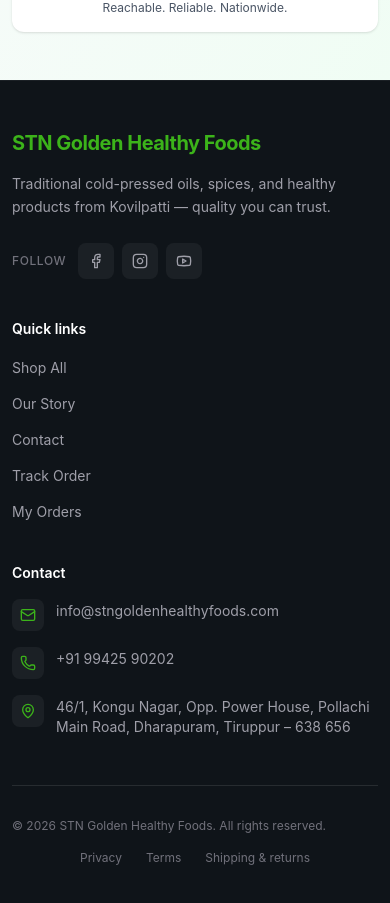
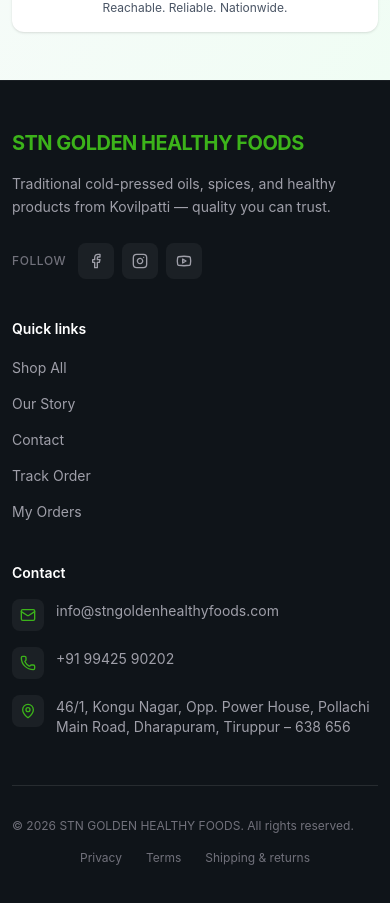
Before and after one commit to psmpasupathi009/stn, a Next.js app: page /home in a window 390 px wide. Shown: the part 1238-2141 px from the top of the page. Built offline with nearby package versions, Linux system fonts and the light colour scheme; no server answers; the database is empty.

Commit message:
fixing name

```diff
--- a/app/admin/dashboard/page.tsx
+++ b/app/admin/dashboard/page.tsx
@@ -954,7 +954,7 @@ export default function AdminDashboard() {
       // Header
       doc.setFontSize(20)
       doc.setFont('helvetica', 'bold')
-      doc.text('STN Products', margin, y)
+      doc.text('STN PRODUCTS', margin, y)
       y += 6
       doc.setFontSize(10)
       doc.setFont('helvetica', 'normal')
--- a/app/home/checkout/page.tsx
+++ b/app/home/checkout/page.tsx
@@ -201,7 +201,7 @@ function CheckoutContent() {
           key: data.key,
           amount: Math.round(totalAmount * 100),
           currency: 'INR',
-          name: 'STN Products',
+          name: 'STN PRODUCTS',
           description: isBuyNow ? 'Buy Now Order' : 'Cart Order',
           order_id: data.razorpayOrderId,
           handler: async function (response: { razorpay_order_id: string; razorpay_payment_id: string; razorpay_signature: string }) {
--- a/app/home/forgot-password/page.tsx
+++ b/app/home/forgot-password/page.tsx
@@ -181,7 +181,7 @@ export default function ForgotPasswordPage() {
           className="flex min-w-0 max-w-full items-center justify-center gap-2 self-center font-semibold text-gray-900 transition-colors hover:text-green-800 text-sm sm:text-base md:text-lg"
         >
           <Image src="/STN LOGO.png" alt="STN" width={36} height={36} className="h-7 w-7 shrink-0 rounded-md sm:h-8 sm:w-8 md:h-9 md:w-9" />
-          <span className="truncate">STN Golden Healthy Foods</span>
+          <span className="truncate">STN GOLDEN HEALTHY FOODS</span>
         </Link>
         <div className="w-full min-w-0">
         <Card className="rounded-xl">
--- a/app/home/login/page.tsx
+++ b/app/home/login/page.tsx
@@ -12,12 +12,12 @@ export default function LoginPage() {
         >
           <Image
             src="/STN LOGO.png"
-            alt="STN Golden Healthy Foods"
+            alt="STN GOLDEN HEALTHY FOODS"
             width={36}
             height={36}
             className="h-7 w-7 shrink-0 rounded-md sm:h-8 sm:w-8 md:h-9 md:w-9"
           />
-          <span className="truncate">STN Golden Healthy Foods</span>
+          <span className="truncate">STN GOLDEN HEALTHY FOODS</span>
         </Link>
         <div className="w-full min-w-0 rounded-xl border border-gray-200 bg-white p-4 shadow-sm sm:p-5 md:p-6 lg:p-8">
           <LoginForm />
--- a/app/home/signup/page.tsx
+++ b/app/home/signup/page.tsx
@@ -238,7 +238,7 @@ function SignupForm() {
           className="flex min-w-0 max-w-full items-center justify-center gap-2 self-center font-semibold text-gray-900 transition-colors hover:text-green-800 text-sm sm:text-base md:text-lg"
         >
           <Image src="/STN LOGO.png" alt="STN" width={36} height={36} className="h-7 w-7 shrink-0 rounded-md sm:h-8 sm:w-8 md:h-9 md:w-9" />
-          <span className="truncate">STN Golden Healthy Foods</span>
+          <span className="truncate">STN GOLDEN HEALTHY FOODS</span>
         </Link>
         <div className="w-full min-w-0">
         <Card className="rounded-xl">
--- a/app/layout.tsx
+++ b/app/layout.tsx
@@ -19,8 +19,8 @@ const geistMono = Geist_Mono({
 });
 
 export const metadata: Metadata = {
-  title: "STN Golden Healthy Foods - Traditional Oils & Spices",
-  description: "Authentic traditional oils, spices, and healthy products from STN Golden Healthy Foods",
+  title: "STN GOLDEN HEALTHY FOODS - Traditional Oils & Spices",
+  description: "Authentic traditional oils, spices, and healthy products from STN GOLDEN HEALTHY FOODS",
 };
 
 export const viewport = {
--- a/components/Footer.tsx
+++ b/components/Footer.tsx
@@ -14,7 +14,7 @@ export default function Footer() {
           <div className="sm:col-span-2 lg:col-span-5">
             <Link href="/home" className="inline-block focus:outline-none focus-visible:ring-2 focus-visible:ring-green-400 focus-visible:ring-offset-2 focus-visible:ring-offset-[#0f1419] rounded">
               <span className="text-xl sm:text-2xl font-bold tracking-tight text-[#3CB31A]">
-                STN Golden Healthy Foods
+                STN GOLDEN HEALTHY FOODS
               </span>
             </Link>
             <p className="mt-4 text-sm text-zinc-400 leading-relaxed max-w-sm">
@@ -113,7 +113,7 @@ export default function Footer() {
         {/* Bottom bar */}
         <div className="mt-12 sm:mt-14 pt-8 border-t border-white/10 flex flex-col sm:flex-row sm:items-center sm:justify-between gap-4">
           <p className="text-xs text-zinc-500">
-            © {currentYear} STN Golden Healthy Foods. All rights reserved.
+            © {currentYear} STN GOLDEN HEALTHY FOODS. All rights reserved.
           </p>
           <nav className="flex flex-wrap items-center justify-center sm:justify-end gap-x-6 gap-y-1 text-xs text-zinc-500">
             <Link href="/home/contact" className="hover:text-white transition-colors">
--- a/components/Header.tsx
+++ b/components/Header.tsx
@@ -133,7 +133,7 @@ export default function Header() {
           >
             <h1 className="text-lg sm:text-xl md:text-2xl font-bold" style={{ color: '#3CB31A' }}>
               <span className="sm:hidden">STN</span>
-              <span className="hidden sm:inline">STN Golden Healthy Foods</span>
+              <span className="hidden sm:inline">STN GOLDEN HEALTHY FOODS</span>
             </h1>
           </Link>
 
--- a/lib/email.ts
+++ b/lib/email.ts
@@ -80,14 +80,14 @@ export async function sendOTP(email: string, otp: string): Promise<SendResult> {
   }
 
   const mailOptions = {
-    from: `"STN Golden Healthy Foods" <${FROM()}>`,
+    from: `"STN GOLDEN HEALTHY FOODS" <${FROM()}>`,
     to,
-    subject: 'OTP for Login Verification - STN Golden Healthy Foods',
+    subject: 'OTP for Login Verification - STN GOLDEN HEALTHY FOODS',
     html: `
       <div style="font-family: Arial, sans-serif; max-width: 600px; margin: 0 auto; padding: 20px;">
         <div style="background-color: #f9fafb; border-radius: 8px; padding: 30px; text-align: center;">
           <h2 style="color: #1f2937; margin-bottom: 20px;">OTP Verification</h2>
-          <p style="color: #4b5563; font-size: 16px; margin-bottom: 20px;">Your OTP for login to STN Golden Healthy Foods is:</p>
+          <p style="color: #4b5563; font-size: 16px; margin-bottom: 20px;">Your OTP for login to STN GOLDEN HEALTHY FOODS is:</p>
           <div style="background-color: #ffffff; border: 2px solid #3CB31A; border-radius: 8px; padding: 20px; margin: 20px 0;">
             <strong style="font-size: 32px; color: #3CB31A; letter-spacing: 4px;">${otp}</strong>
           </div>
@@ -96,7 +96,7 @@ export async function sendOTP(email: string, otp: string): Promise<SendResult> {
         </div>
       </div>
     `,
-    text: `Your OTP for login to STN Golden Healthy Foods is: ${otp}. This OTP will expire in 10 minutes.`,
+    text: `Your OTP for login to STN GOLDEN HEALTHY FOODS is: ${otp}. This OTP will expire in 10 minutes.`,
   }
 
   try {
@@ -125,9 +125,9 @@ export async function sendPasswordReset(email: string, resetToken: string): Prom
   }
 
   const mailOptions = {
-    from: `"STN Golden Healthy Foods" <${FROM()}>`,
+    from: `"STN GOLDEN HEALTHY FOODS" <${FROM()}>`,
     to,
-    subject: 'Password Reset Request - STN Golden Healthy Foods',
+    subject: 'Password Reset Request - STN GOLDEN HEALTHY FOODS',
     html: `
       <div style="font-family: Arial, sans-serif; max-width: 600px; margin: 0 auto; padding: 20px;">
         <div style="background-color: #f9fafb; border-radius: 8px; padding: 30px;">
--- a/scripts/test-email.ts
+++ b/scripts/test-email.ts
@@ -85,9 +85,9 @@ async function testEmail() {
 
     // Send test email
     const result = await transporter.sendMail({
-      from: `"STN Golden Healthy Foods" <${fromEmail}>`,
+      from: `"STN GOLDEN HEALTHY FOODS" <${fromEmail}>`,
       to: testEmail,
-      subject: 'Test Email - STN Golden Healthy Foods',
+      subject: 'Test Email - STN GOLDEN HEALTHY FOODS',
       html: `
         <div style="font-family: Arial, sans-serif; max-width: 600px; margin: 0 auto; padding: 20px;">
           <h2 style="color: #1f2937;">✅ Email Configuration Test</h2>
@@ -95,7 +95,7 @@ async function testEmail() {
             If you received this email, your email configuration is working correctly!
           </p>
           <p style="color: #6b7280; font-size: 14px; margin-top: 20px;">
-            This is a test email from STN Golden Healthy Foods.
+            This is a test email from STN GOLDEN HEALTHY FOODS.
           </p>
         </div>
       `,
```
Also changed, not shown: 1 other file (tests, documents, lock files or other folders).
